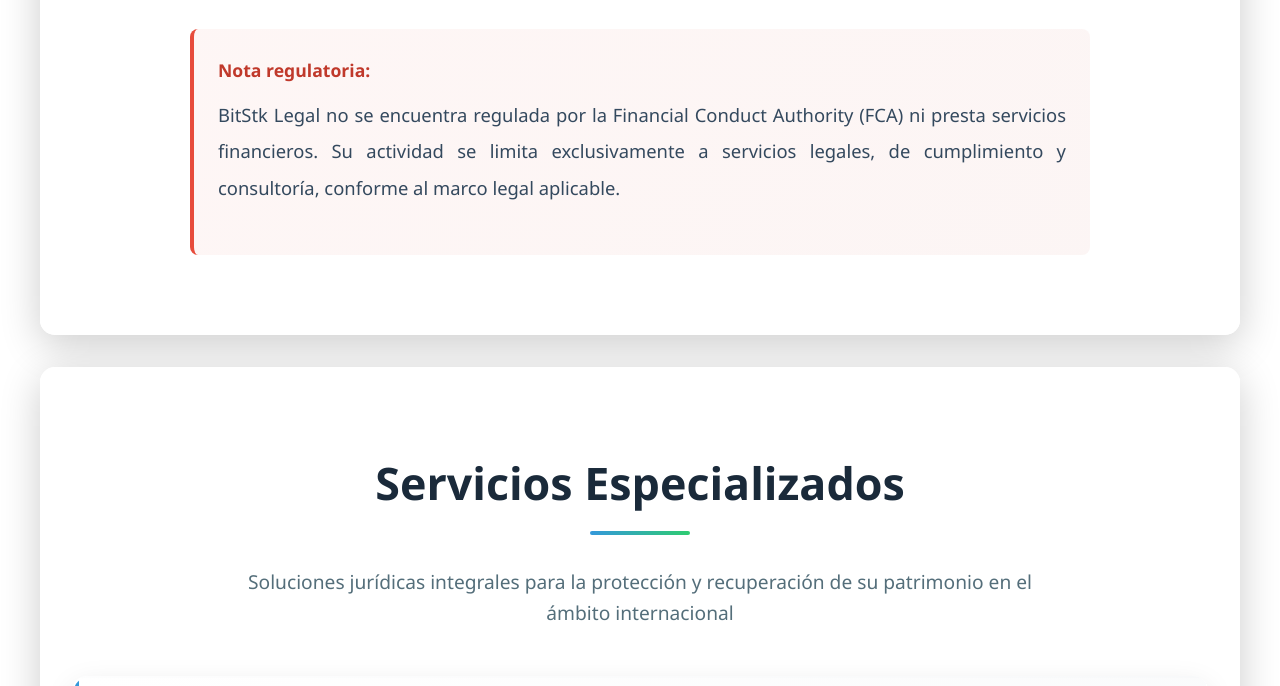
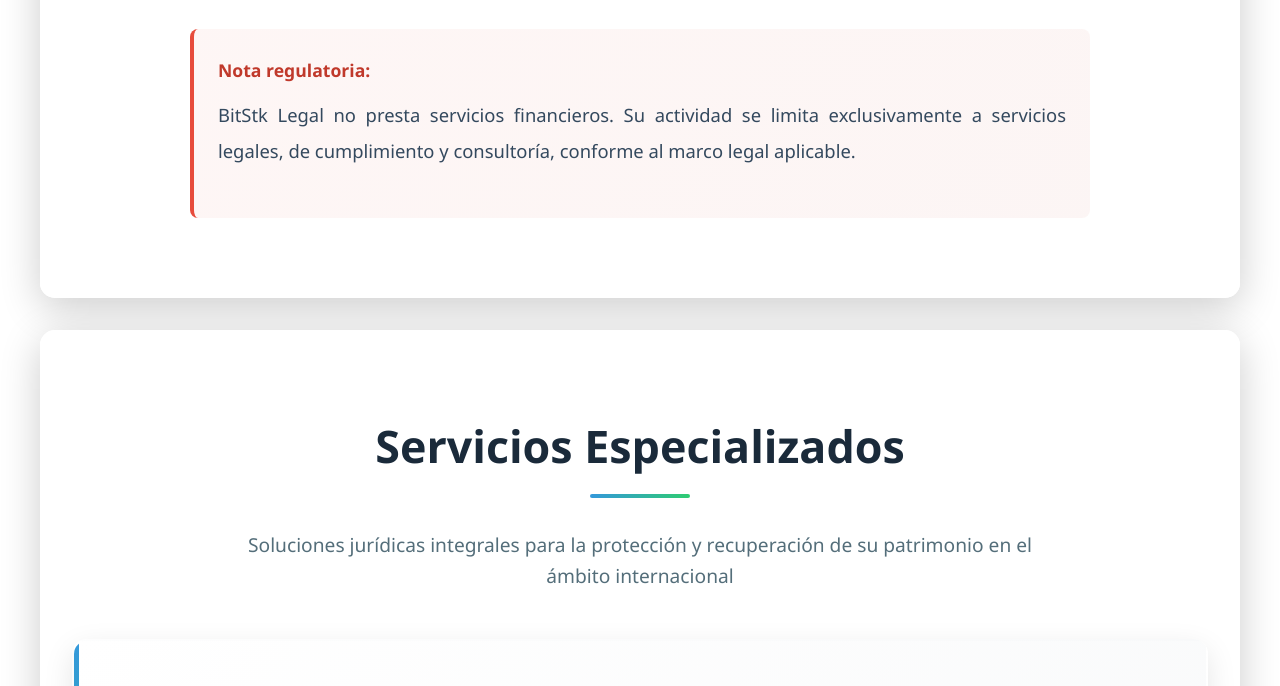
Before and after one commit to jotajurado38/bitstk-legal, a plain HTML site: page index.html in a window 1280 px wide. Shown: the part 2705-3391 px from the top of the page. Drawn offline with Linux system fonts and the light colour scheme.

```diff
--- a/index.html
+++ b/index.html
@@ -1039,7 +1039,7 @@
 
             <div class="regulatory-note">
                 <strong data-i18n="group.regulatory.title">Nota regulatoria:</strong>
-                <p data-i18n="group.regulatory.text">BitStk Legal no se encuentra regulada por la Financial Conduct Authority (FCA) ni presta servicios financieros. Su actividad se limita exclusivamente a servicios legales, de cumplimiento y consultoría, conforme al marco legal aplicable.</p>
+                <p data-i18n="group.regulatory.text">BitStk Legal no presta servicios financieros. Su actividad se limita exclusivamente a servicios legales, de cumplimiento y consultoría, conforme al marco legal aplicable.</p>
             </div>
         </div>
     </section>
```
